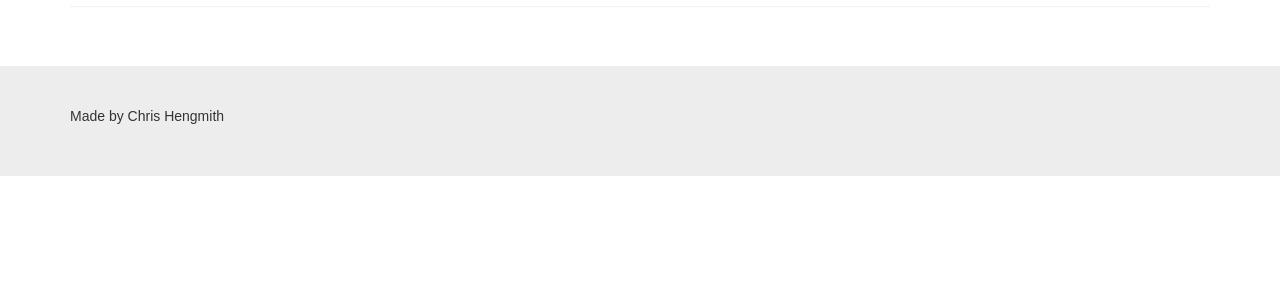
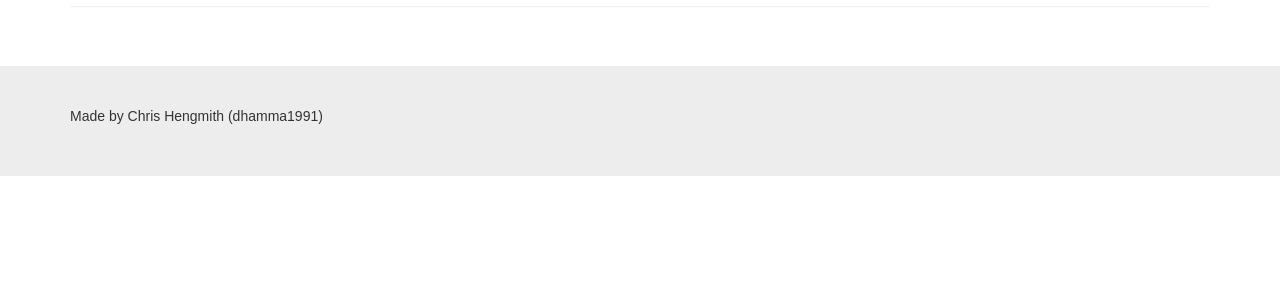
Before and after one commit to CSublow/django-blog, a Django app: page /posts/ in a window 1280 px wide. Shown: the part 275-575 px from the top of the page. Run offline with Django 3.2, Linux system fonts and the light colour scheme; data that the repository does not hold is empty; some libraries are stand-ins or nearby versions.

Commit message:
Made a slight change base.html to test automatic deploys

```diff
--- a/templates/base.html
+++ b/templates/base.html
@@ -59,7 +59,7 @@
     </div>
     <footer>
         <div class="container">
-            <p>Made by Chris Hengmith</p>
+            <p>Made by Chris Hengmith (dhamma1991)</p>
         </div>
     </footer>
 </body>
```
